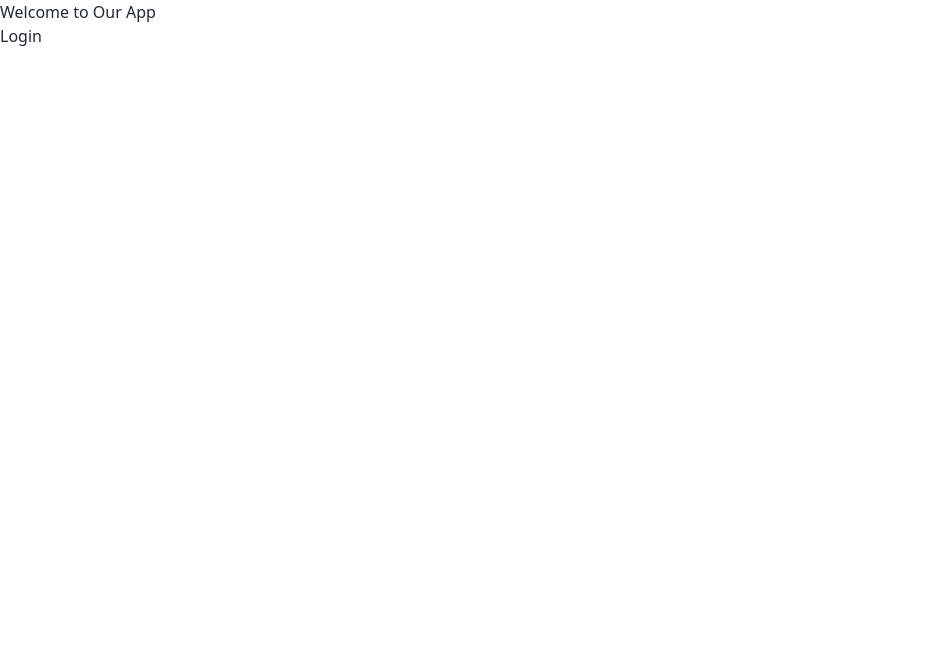
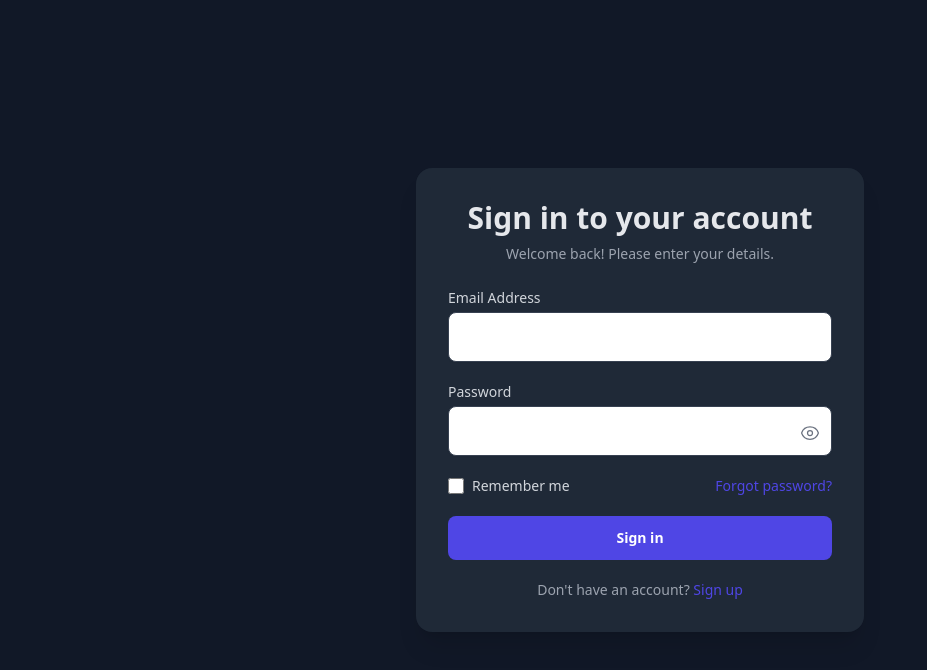
Before and after one commit to sampad-singha/Department_Automation_System, a React (Vite) app in the folder frontend/: page / in a window 1280 px wide. Shown: the top 670 px of the page, without its empty margins (0-927 px from the left). Built offline with nearby package versions, Linux system fonts and the light colour scheme.

Commit message:
update the url

```diff
--- a/frontend/src/App.jsx
+++ b/frontend/src/App.jsx
@@ -1,5 +1,4 @@
 import { BrowserRouter as Router, Routes, Route } from 'react-router-dom';
-import Home from '../src/Pages/AllUser/HomePage/Home.jsx';
 import Login from '../src/Pages/AllUser/Login/Login.jsx';
 import StudentDashboard from '../src/Pages/Student/StudentDashBoard/StudentDashboard.jsx';
 import TeacherDashboard from '../src/Pages/Teacher/TeacherDashBoard/TeacherDashboard.jsx';
@@ -41,7 +40,7 @@ function App() {
                     theme="dark"
                 />
                 <Routes>
-                    <Route path="/" element={<Home />} />
+                    <Route path="/" element={<Login/>} />
                     <Route path="/login" element={<Login />} />
                     <Route path="/forgot-password" element={<ForgotPassword />} />
                     <Route path="/reset-password" element={<ResetPassword />} />
--- a/frontend/src/Pages/AllUser/HomePage/Home.jsx
+++ b/frontend/src/Pages/AllUser/HomePage/Home.jsx
@@ -1,4 +1,4 @@
-import React from 'react';
+
 import { Link } from 'react-router-dom';
 
 export default function Home() {
```
Also changed, not shown: 2 other files (tests, documents, lock files or other folders).
